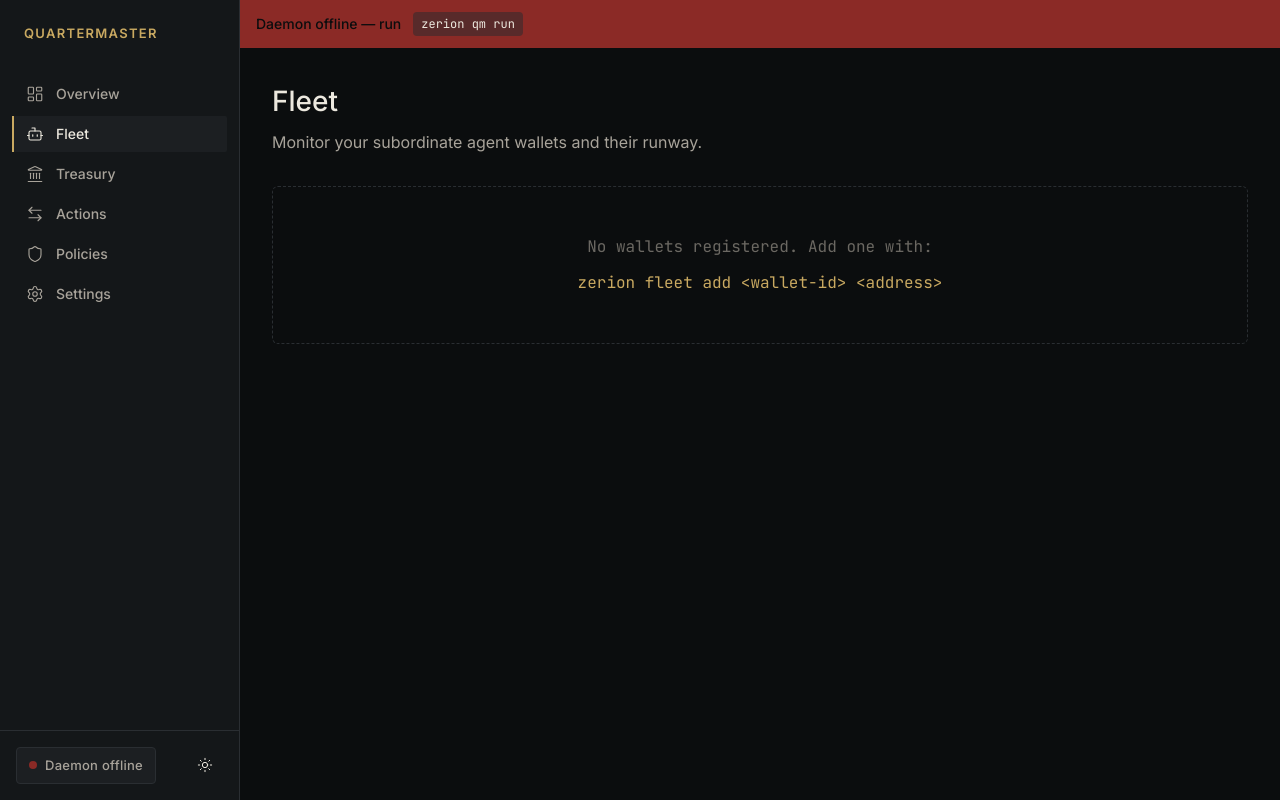
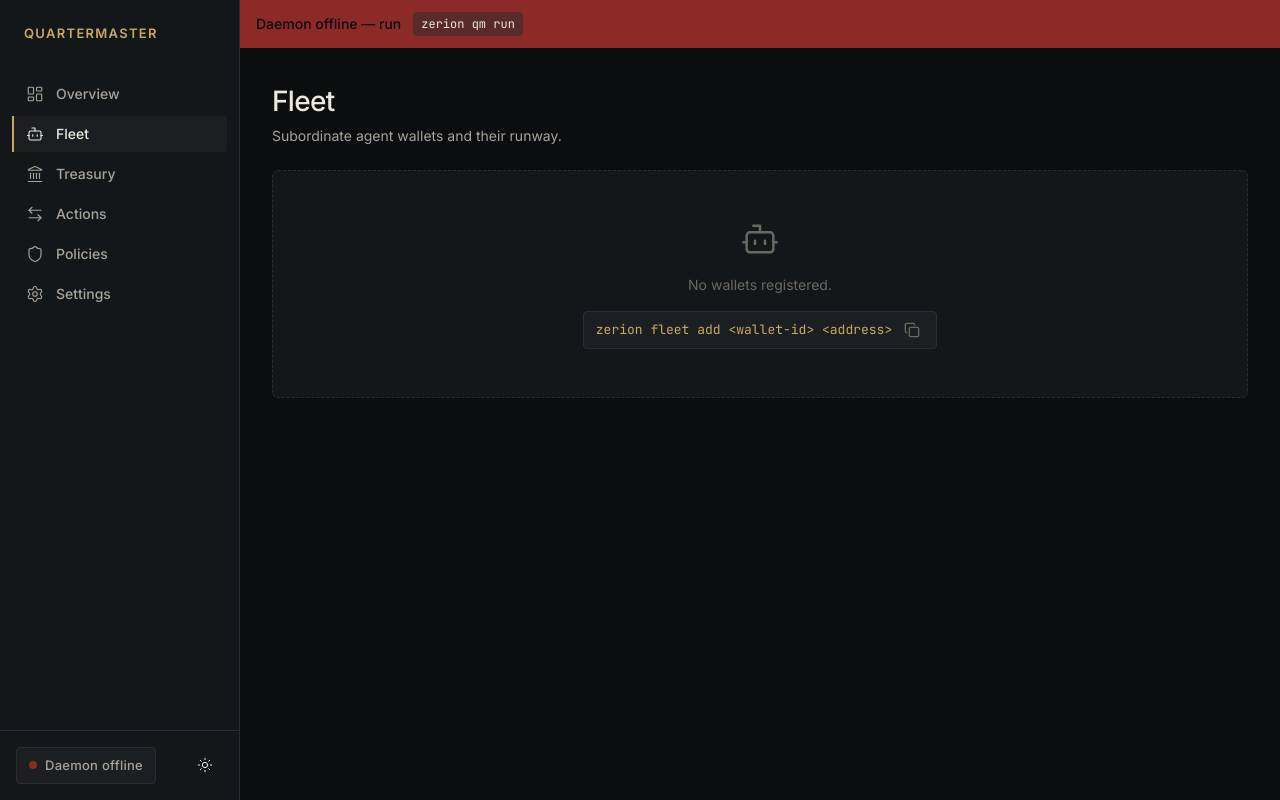
Before and after one commit to winsznx/quartermaster, a Next.js app in the folder apps/dashboard/: page /fleet in a window 1280 px wide. Built offline with nearby package versions, Linux system fonts and the light colour scheme; no server answers.

Commit message:
feat(dashboard): implement offline fleet page

```diff
--- a/apps/dashboard/app/fleet/page.tsx
+++ b/apps/dashboard/app/fleet/page.tsx
@@ -1,27 +1,23 @@
 'use client'
+
+import { Bot } from 'lucide-react'
+import { EmptyState } from '@/components/empty-state'
 
 export default function FleetPage() {
   return (
-    <div>
-      <h1 style={{ fontSize: 28, fontWeight: 500, marginBottom: 8 }}>
-        Fleet
-      </h1>
-      <p style={{ color: 'var(--color-text-secondary)', marginBottom: 32 }}>
-        Monitor your subordinate agent wallets and their runway.
-      </p>
-      <div style={{
-        border: '1px dashed var(--color-border-subtle)',
-        borderRadius: 6,
-        padding: 48,
-        textAlign: 'center',
-        color: 'var(--color-text-muted)',
-        fontFamily: 'var(--font-jetbrains-mono)'
-      }}>
-        No wallets registered. Add one with:<br/>
-        <span style={{ color: 'var(--color-accent)', marginTop: 12, display: 'block' }}>
-          zerion fleet add &lt;wallet-id&gt; &lt;address&gt;
-        </span>
+    <div className="flex flex-col gap-6">
+      <div>
+        <h1 className="text-[28px] font-medium text-text-primary tracking-tight">Fleet</h1>
+        <p className="text-sm text-text-secondary mt-1">
+          Subordinate agent wallets and their runway.
+        </p>
       </div>
+
+      <EmptyState
+        icon={Bot}
+        message="No wallets registered."
+        cli="zerion fleet add <wallet-id> <address>"
+      />
     </div>
   )
 }
```
